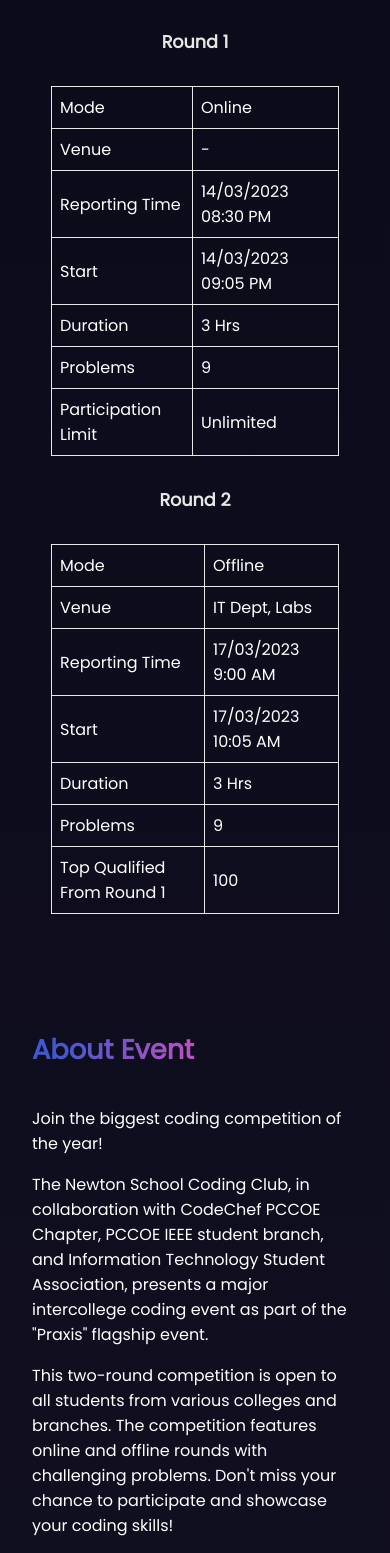
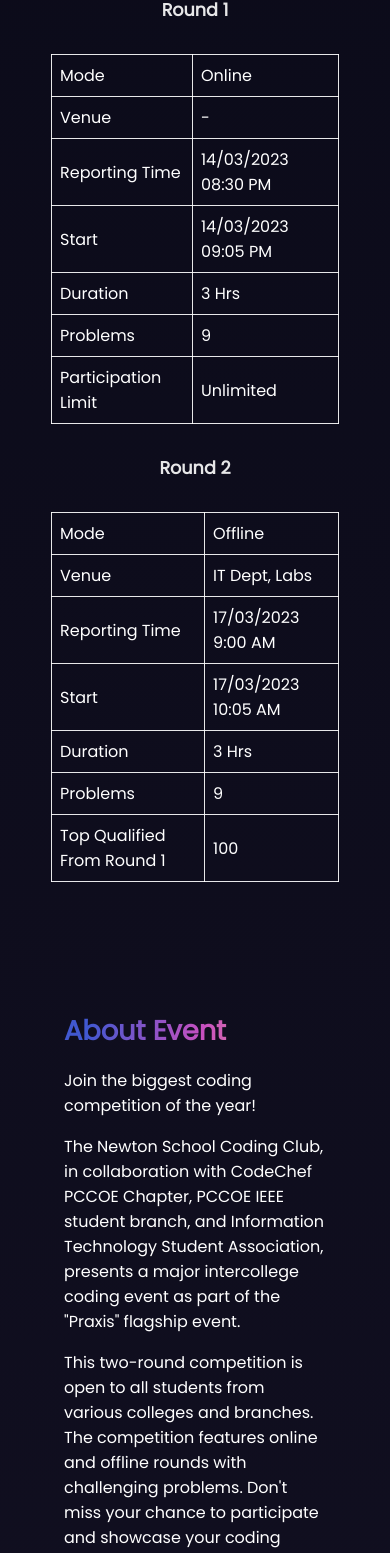
Before and after one commit to nsccpccoe/nscc-frontend, a Next.js app: page /events/codewars in a window 390 px wide. Shown: the part 1069-2622 px from the top of the page. Built offline with nearby package versions, Linux system fonts and the light colour scheme; no server answers.

Commit message:
Adding files that I missed in previous commit lol

```diff
--- a/Components/PraxisPage/AboutEvent.module.css
+++ b/Components/PraxisPage/AboutEvent.module.css
@@ -6,14 +6,14 @@
     /* justify-content: center; */
     /* align-items: center; */
     margin: 4rem;
-    padding-top: 4rem;
+    /* padding-top: 4rem; */
 }
 
 .main h1 {
     font-family: "Poppins";
     font-style: normal;
     font-size: 4rem;
-    line-height: 5rem;
+    /* line-height: 5rem; */
     background: linear-gradient(99.81deg,
             #4158d0 9.89%,
             #c850c0 53.14%,
@@ -37,12 +37,12 @@
 
 @media (max-width: 596px) {
     .main {
-        margin: 2rem;
+        /* margin: 2rem; */
         padding-top: 2rem;
     }
 }
 
-@media (max-width: 400px) {
+@media (max-width: 640px) {
     /* .main {
         margin: 2rem;
         padding-top: 2rem;
--- a/Components/PraxisPage/EventDetails.module.css
+++ b/Components/PraxisPage/EventDetails.module.css
@@ -47,7 +47,7 @@
 
   @media (max-width: 596px) {
     .main {
-      margin: 2rem;
+      /* margin: 2rem; */
       padding-top: 2rem;
     }
   }
@@ -112,10 +112,6 @@
   }
 
   @media (max-width: 715px) {
-    .round {
-      /* align-items: start; */
-    }
-
     .round table {
       width: 30rem;
     }
@@ -172,7 +168,7 @@
   @media (max-width: 354px) {
     .round {
       align-items: start;
-    }
+    }w
 
     .round table {
       width: 18rem;
--- a/Components/PraxisPage/Prizes.module.css
+++ b/Components/PraxisPage/Prizes.module.css
@@ -44,7 +44,7 @@
     }
 }
 
-@media (max-width: 400px) {
+@media (max-width: 640px) {
     .main {
         margin: 0;
     }
```
